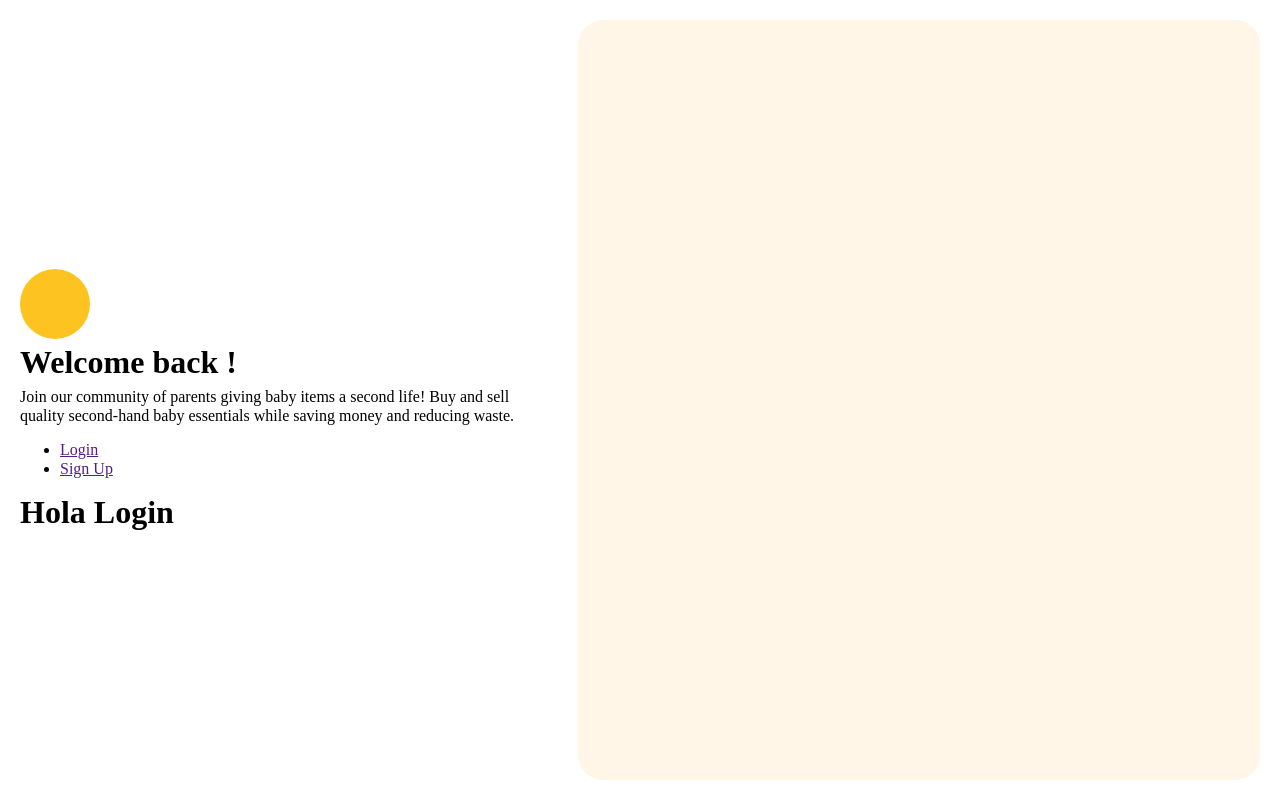
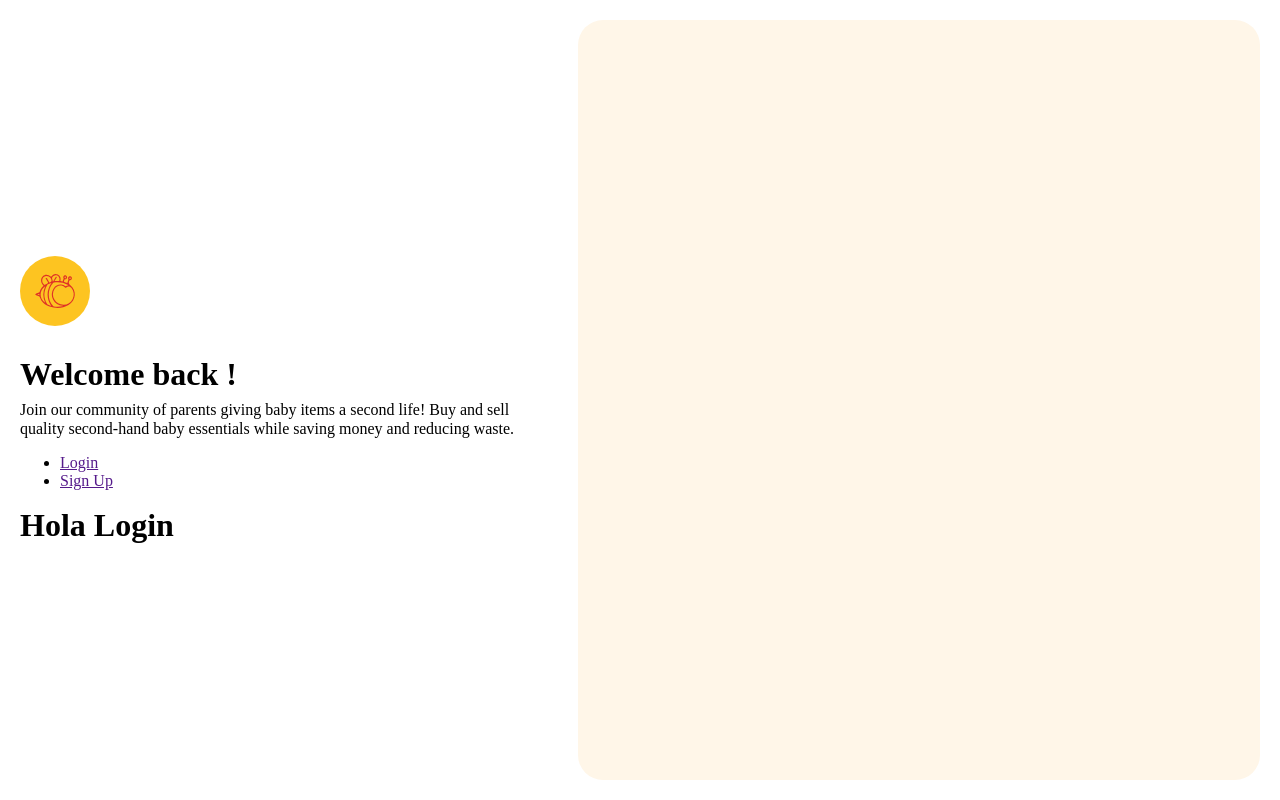
Before and after one commit to giraldokarol/-new-OldieMolly, a Vue app: page / in a window 1280 px wide. Built offline with nearby package versions, Linux system fonts and the light colour scheme.

Commit message:
feat: Add mixing for show icon in svg

```diff
--- a/src/components/Header_Home.vue
+++ b/src/components/Header_Home.vue
@@ -1,14 +1,11 @@
 <script setup lang="ts">
-
 const {info} = defineProps(["info"]);
-
-
 </script>
 
 <template>
     <div class="om_bigtitle_container">
-        <div class="om_big_title_image">
-            <span class="bee_icon icon_large"
+        <div class="om_bigtitle_image">
+            <span class="om_icon_bee icon_large"
             :class="{'om_yllback_def': info.name == 'Login' , 'om_orangback_def':info.name == 'Sign Up'}"
             aria-hidden="true"></span>
         </div>
@@ -16,3 +13,17 @@ const {info} = defineProps(["info"]);
         <p class="om_gigtitle_description">{{ info.description }}</p>
     </div>
 </template>
+
+<style scoped lang="scss">
+.om_bigtitle {
+    &_image{
+        @include rem(margin-bottom, 30);
+        span[class^="om_icon"]{
+            align-items: center;
+            justify-content: center;
+            @include svgSize(52);
+            @include svgColor($om_orange_color1);
+        }
+    }
+}
+</style>
--- a/src/styles/main.scss
+++ b/src/styles/main.scss
@@ -15,7 +15,19 @@ p {
 .om_yllback_def {background: $om_yellow_color;}
 .om_orangback_def {background: $om_orange_color;}
 
+
+
+
+/****************************************************/
 //Icons
+//The way that we are calling all our icons .svg
+[class^="om_icon_"]{
+  @include svgIcon();
+}
+
 .icon_large {
   @include iconSize("large");
 }
+
+//All icons chargement
+.om_icon_bee {&:before{mask-image: url("../images/icons/bee_icon.svg");}}
--- a/src/styles/mixins.scss
+++ b/src/styles/mixins.scss
@@ -62,3 +62,31 @@
         @include rem(height, 70);
     }
 }
+
+@mixin svgIcon($position: before) {
+    &::#{$position} {
+        content: '';
+        vertical-align: middle;
+        display: inline-block;
+        mask-position: center;
+        mask-repeat: no-repeat;
+        @include rem(mask-size, 16);
+        @include rem(width, 16);
+        @include rem(height, 16);
+        background: #000;
+    }
+}
+
+@mixin svgSize($size, $position:before){
+    &::#{$position}{
+        @include rem(mask-size, $size);
+        @include rem(width, $size);
+        @include rem(height, $size);
+    }
+}
+
+@mixin svgColor($color, $position:before){
+    &:#{$position}{
+        background: $color;
+    }
+}
```
Also changed, not shown: src/styles/config.scss (line endings or trailing spaces).
